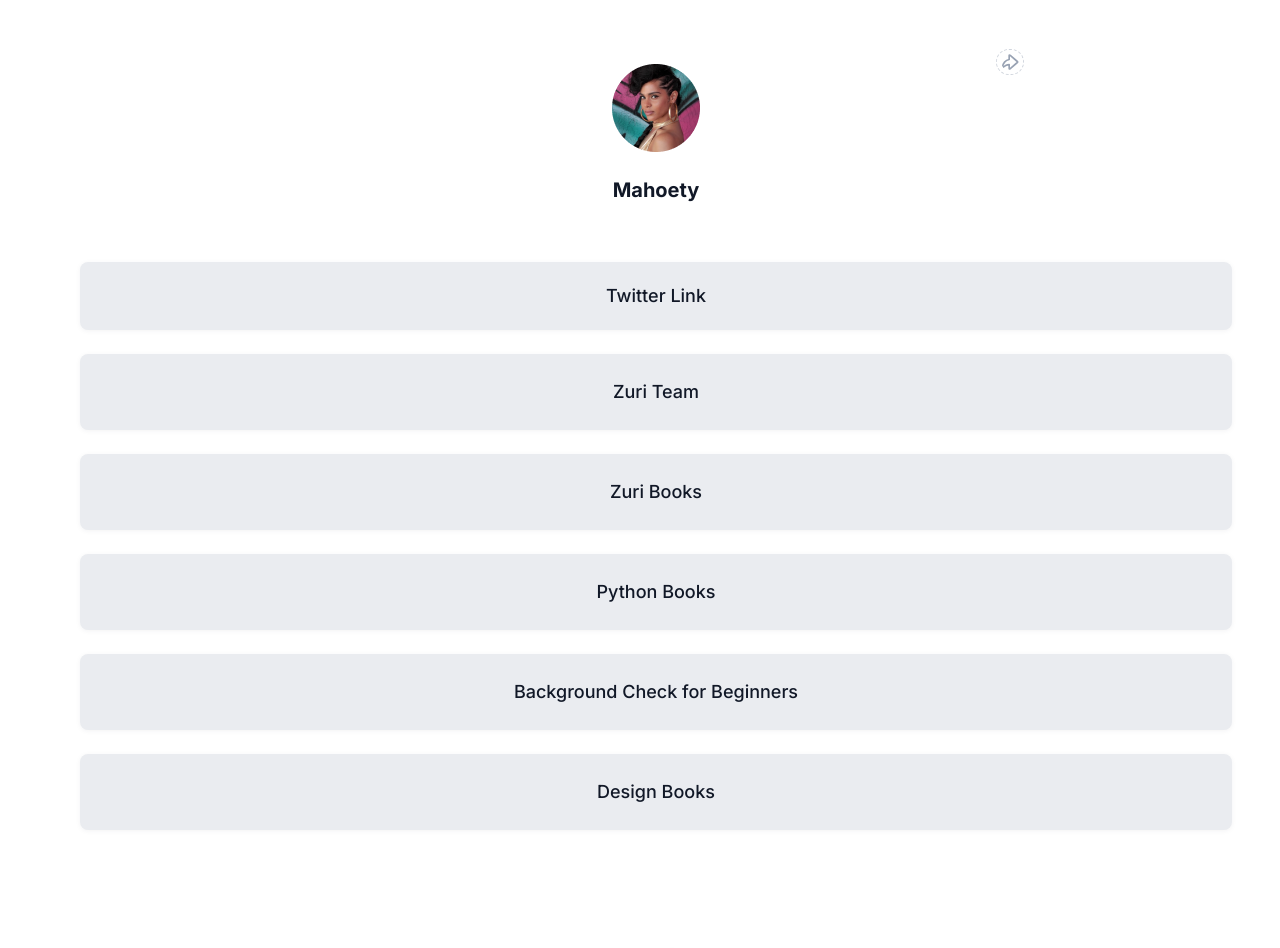
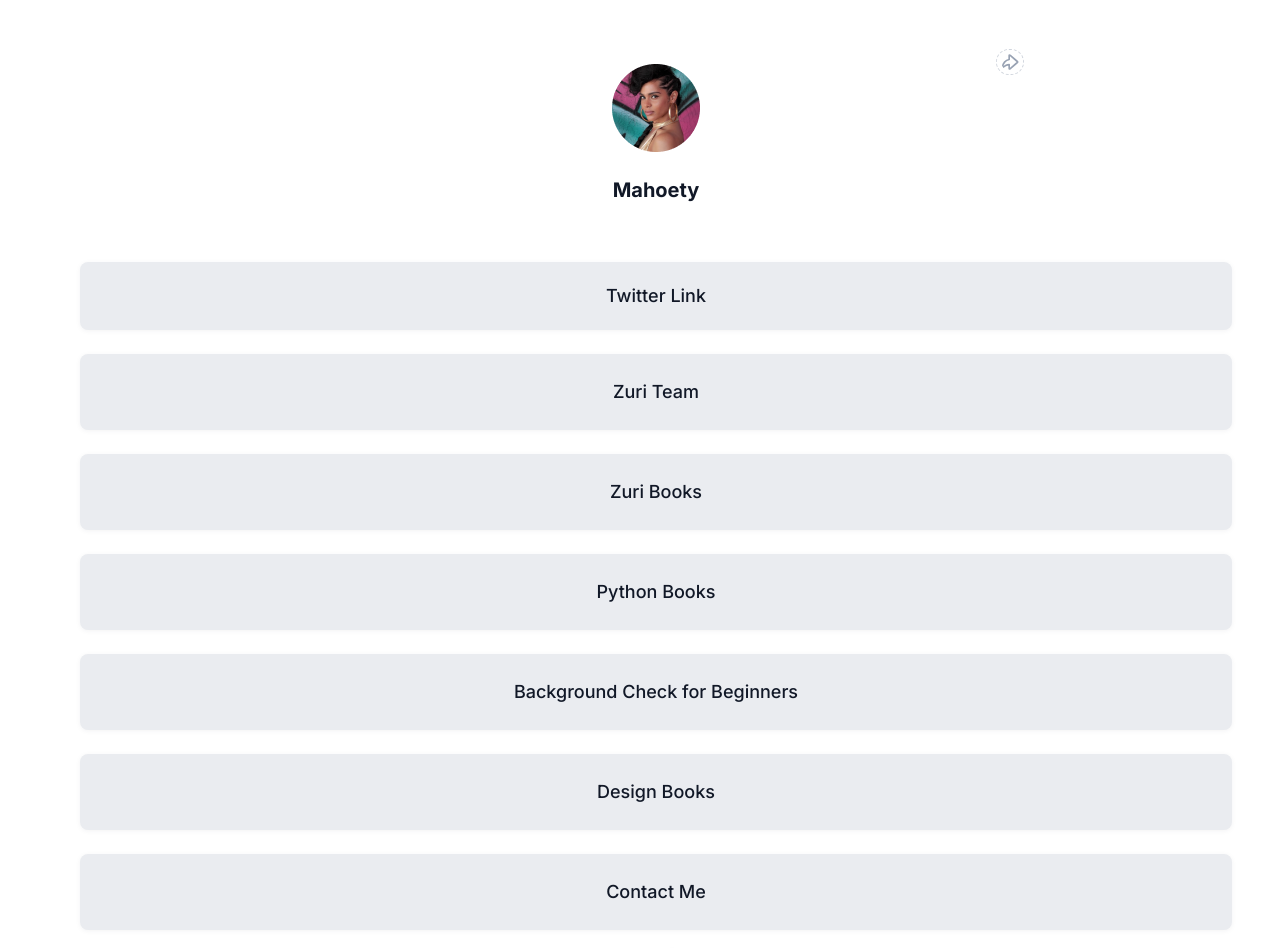
Before and after one commit to YhinkaDevOps/webpage-with-frontend-technologies, a React (Create React App) app: page / in a window 1280 px wide. Shown: the top 948 px of the page. Built offline with nearby package versions, Linux system fonts and the light colour scheme.

Commit message:
add contact me button

```diff
--- a/src/components/Main.jsx
+++ b/src/components/Main.jsx
@@ -32,7 +32,7 @@
               alt="share-icon"
             />
           </div>
-          {/* Link Section */}
+
           <div className="link-section h-[528px] md:h-[576px] flex flex-col items-center p-0 gap-6 ">
             <a
               href="https://twitter.com/Mahoetey/"
@@ -81,6 +81,13 @@
             >
               Design Books
             </a>
+            <a
+              className="bg-[#EAECF0] rounded-lg py-6 px-6 flex items-center justify-center text-gray-900 font-medium text:sm md:text-lg w-[343px] md:w-[1152px]"
+              id="contact"
+              title="Contact Me"
+            >
+              Contact Me
+            </a>
           </div>
         </div>
       </div>
```
